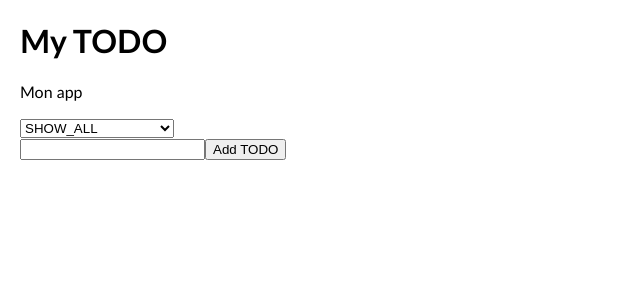
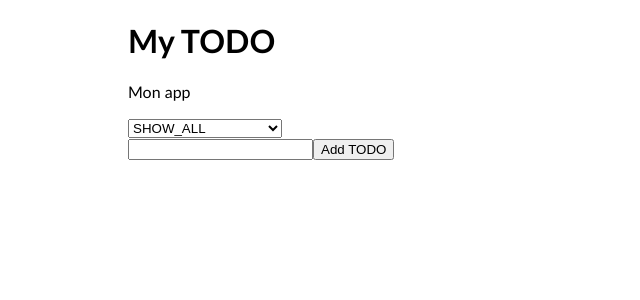
Before and after one commit to Miratons/Redux, a React app: page / in a window 1280 px wide. Shown: the top 300 px of the page, without its empty margins (0-640 px from the left). Built offline with nearby package versions, Linux system fonts and the light colour scheme.

Commit message:
Custom with basic CSS

```diff
--- a/src/components/List/List.css
+++ b/src/components/List/List.css
@@ -1,3 +1,12 @@
+table {
+    width: 100%;
+}
+
+tr {
+    border: 0px;
+    background-color: #d2d2d2;
+}
+
 tr.enable {
-    background-color: green;
+    background-color: #7cb37c;
 }
--- /dev/null
+++ b/src/components/Task/Task.css
@@ -0,0 +1,3 @@
+td {
+    padding: 5px 10px;
+}
--- a/src/components/Task/presentational.js
+++ b/src/components/Task/presentational.js
@@ -1,5 +1,7 @@
 import React, { Component, Fragment } from 'react'
 import PropTypes from 'prop-types'
+
+import './Task.css'
 
 class Task extends Component {
 
--- a/src/index.js
+++ b/src/index.js
@@ -8,7 +8,7 @@ import App from 'components/App/App'
 import 'style.css'
 
 render (
-    <div>
+    <div id="content">
         <header>
             <h1>My TODO</h1>
         </header>
--- a/src/style.css
+++ b/src/style.css
@@ -3,3 +3,8 @@ body {
     padding: 0 20px;
     font-family: Calibri
 }
+
+body #content {
+    width: 1024px;
+    margin: auto;
+}
```
